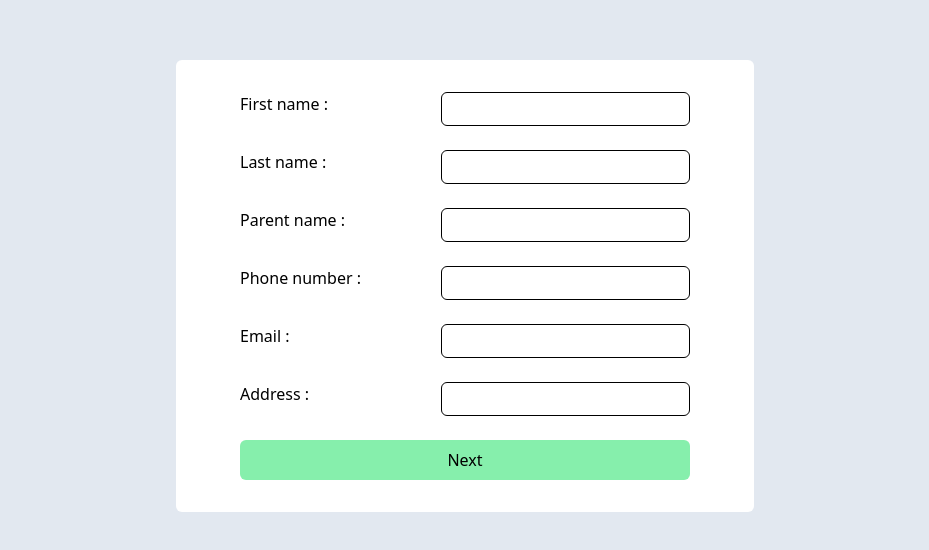
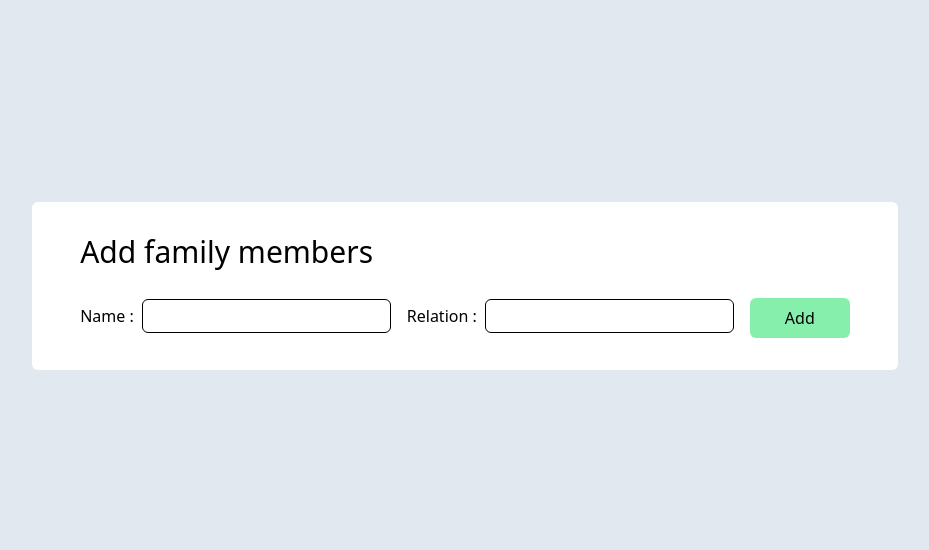
Before and after one commit to rkcoola792/BigOHTech, a React (Vite) app: page / in a window 1280 px wide. Shown: the part 114-664 px from the top of the page, without its empty margins (175-1104 px from the left). Built offline with nearby package versions, Linux system fonts and the light colour scheme.

Commit message:
members added

```diff
--- a/package.json
+++ b/package.json
@@ -13,7 +13,8 @@
     "react": "^18.2.0",
     "react-dom": "^18.2.0",
     "react-form-hook": "^0.0.1",
-    "react-hook-form": "^7.50.1"
+    "react-hook-form": "^7.50.1",
+    "uuid": "^9.0.1"
   },
   "devDependencies": {
     "@hookform/devtools": "^4.3.1",
--- a/src/components/FormOne.jsx
+++ b/src/components/FormOne.jsx
@@ -1,22 +1,26 @@
 import React, { useState } from "react";
 import { useForm } from "react-hook-form";
 import { DevTool } from "@hookform/devtools";
+import FormTwo from "./formTwo";
 const FormOne = () => {
 //  const navigate=useNavigate()
   const form = useForm();
   const { register, control, handleSubmit, formState, getValues } = form;
-  const { errors } = formState;
+  const { errors,isDirty,isValid } = formState;
+const [flag,setFlag]=useState(false)
+  console.log(isDirty,isValid)
   function onSubmit(data) {
     console.log("submitted", data);
-  }
-  function handleNext() {
-    // console.log("form data", getValues());
+    setFlag(false)
+
   }
 
+
   return (
-
+    <>
+      {" "}
       <div className="flex flex-col gap-6 justify-center items-center h-screen bg-slate-200">
-        <form
+        {flag?<form
           noValidate
           onSubmit={handleSubmit(onSubmit)}
           action=""
@@ -122,18 +126,18 @@ const FormOne = () => {
             </div>
           </div>
           <button
-
-            // onClick={handleNext}
+            onClick={handleSubmit}
             className="bg-green-300 p-2 rounded-md w-[450px] hover:opacity-80"
           >
             Next
           </button>
-        </form>
+        </form>:<FormTwo></FormTwo>}
+
 
         <DevTool control={control}></DevTool>
       </div>
-
-  );
+    </>
+  )
 };
 
 export default FormOne;
--- /dev/null
+++ b/src/components/FormTwo.jsx
@@ -0,0 +1,81 @@
+import React, { useState,useRef } from 'react'
+import { v4 as uuidv4 } from "uuid";
+
+const FormTwo = () => {
+    const [familyMembers,setFamilyMembers]=useState([])
+    const name=useRef()
+    const relation=useRef()
+    let id=0;
+    console.log("id current",id)
+
+    function handleDelete(recivedId){
+        console.log("recived id",recivedId)
+
+    for(let i=0;i<familyMembers.length;i++){
+        if(familyMembers[i]?.id==recivedId){
+            setFamilyMembers(familyMembers.splice(i,1))
+
+        }
+    }
+
+    }
+
+    function handleClick(){
+
+        let obj={userName:name.current?.value,
+        userRelation:relation.current?.value,
+           id:id++
+    }
+
+        setFamilyMembers(prev=>prev.concat(obj))
+    }
+
+    console.log("asdsadas",familyMembers)
+  return (
+    <div className="form-two bg-white p-8 rounded-md px-12">
+      <h1 className="text-3xl">Add family members</h1>
+      <div className="input flex mt-6 gap-4 justify-center items-center">
+        <div className="name">
+          <label htmlFor="name">Name :</label>
+          <input
+            ref={name}
+            type="text"
+            name=""
+            id=""
+            className=" ml-2 p-1 px-2 rounded-md border border-black"
+          />
+        </div>
+        <div className="relation ">
+          <label htmlFor="relation">Relation :</label>
+          <input
+            type="text"
+            ref={relation}
+            name=""
+            id=""
+            className=" ml-2 p-1 px-2 rounded-md border border-black"
+          />
+        </div>
+        <button
+          onClick={handleClick}
+          className="bg-green-300 p-2 rounded-md w-[100px] hover:opacity-80 mt-1"
+        >
+          Add
+        </button>
+      </div>
+      {familyMembers.map((ele, index) => (
+        <div key={id++} className="">
+          <div className="flex justify-between my-4">
+            <p className="">
+              {ele?.id}. {ele?.userName}
+            </p>
+            <p className=""> {ele?.userRelation}</p>
+            <p className="cursor-pointer" onClick={()=>handleDelete(ele?.id)}> delete</p>
+          </div>
+          <hr className="bg-gray-800 " />
+        </div>
+      ))}
+    </div>
+  );
+}
+
+export default FormTwo
```
Also changed, not shown: 1 other file (tests, documents, lock files or other folders).
